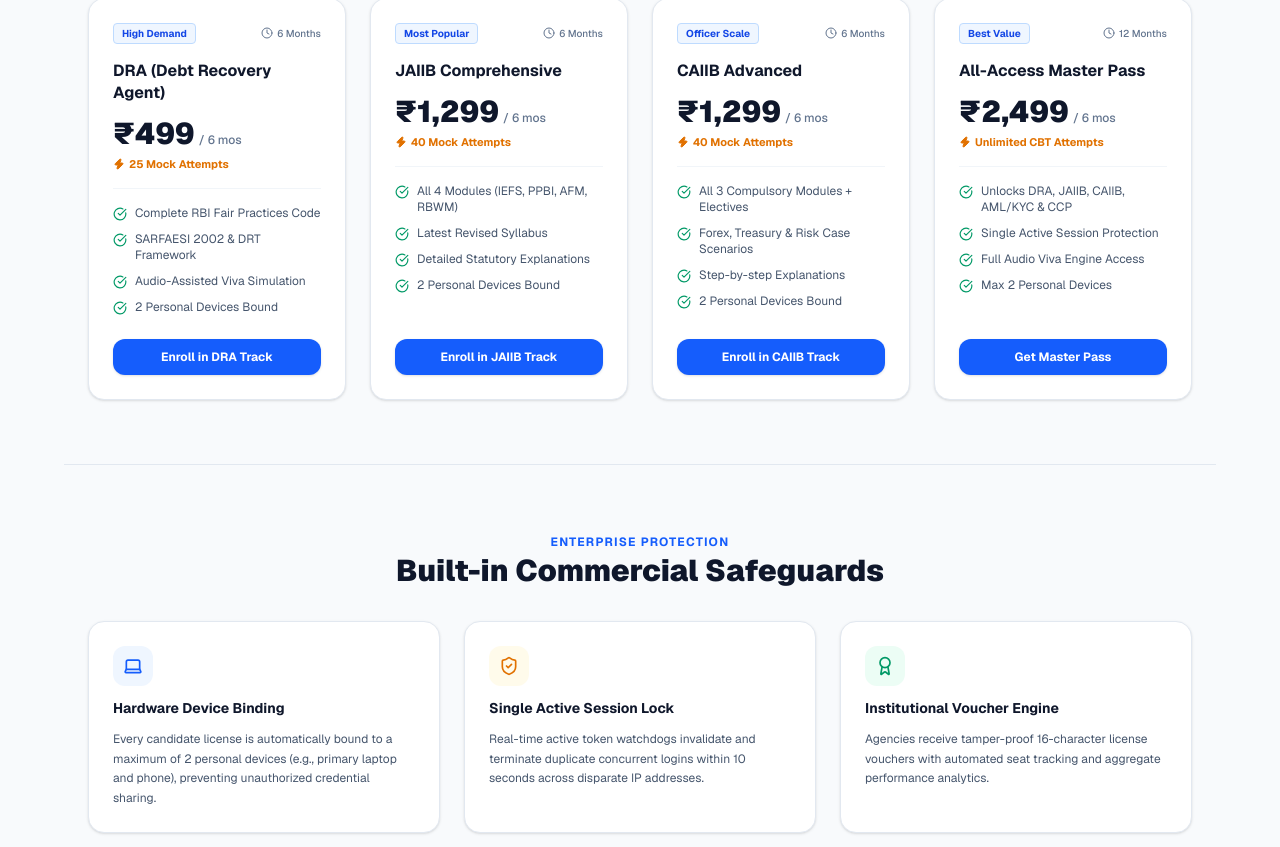
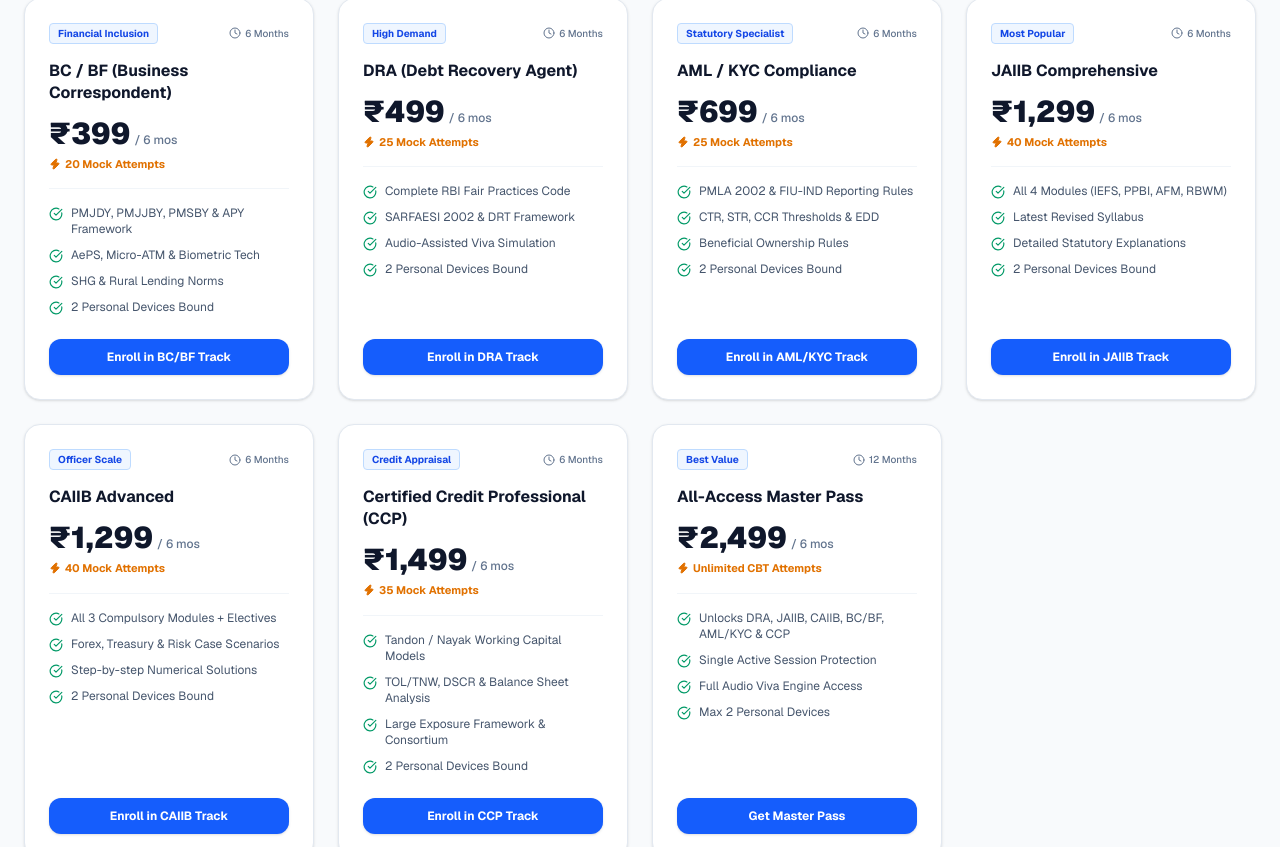
Before and after one commit to cbiswarup74-hue/bankerviva, a Next.js app: page / in a window 1280 px wide. Shown: the part 1207-2054 px from the top of the page. Built offline with nearby package versions, Linux system fonts and the light colour scheme.

Commit message:
feat: consolidate individual and institutional plans with BCBF, DRA, AML, CCP, JAIIB, and CAIIB tracks

```diff
--- a/src/app/page.tsx
+++ b/src/app/page.tsx
@@ -24,6 +24,20 @@
 
   const individualPlans = [
     {
+      title: 'BC / BF (Business Correspondent)',
+      price: '₹399',
+      duration: '6 Months',
+      credits: '20 Mock Attempts',
+      badge: 'Financial Inclusion',
+      features: [
+        'PMJDY, PMJJBY, PMSBY & APY Framework',
+        'AePS, Micro-ATM & Biometric Tech',
+        'SHG & Rural Lending Norms',
+        '2 Personal Devices Bound'
+      ],
+      ctaText: 'Enroll in BC/BF Track'
+    },
+    {
       title: 'DRA (Debt Recovery Agent)',
       price: '₹499',
       duration: '6 Months',
@@ -36,6 +50,20 @@
         '2 Personal Devices Bound'
       ],
       ctaText: 'Enroll in DRA Track'
+    },
+    {
+      title: 'AML / KYC Compliance',
+      price: '₹699',
+      duration: '6 Months',
+      credits: '25 Mock Attempts',
+      badge: 'Statutory Specialist',
+      features: [
+        'PMLA 2002 & FIU-IND Reporting Rules',
+        'CTR, STR, CCR Thresholds & EDD',
+        'Beneficial Ownership Rules',
+        '2 Personal Devices Bound'
+      ],
+      ctaText: 'Enroll in AML/KYC Track'
     },
     {
       title: 'JAIIB Comprehensive',
@@ -60,10 +88,24 @@
       features: [
         'All 3 Compulsory Modules + Electives',
         'Forex, Treasury & Risk Case Scenarios',
-        'Step-by-step Explanations',
+        'Step-by-step Numerical Solutions',
         '2 Personal Devices Bound'
       ],
       ctaText: 'Enroll in CAIIB Track'
+    },
+    {
+      title: 'Certified Credit Professional (CCP)',
+      price: '₹1,499',
+      duration: '6 Months',
+      credits: '35 Mock Attempts',
+      badge: 'Credit Appraisal',
+      features: [
+        'Tandon / Nayak Working Capital Models',
+        'TOL/TNW, DSCR & Balance Sheet Analysis',
+        'Large Exposure Framework & Consortium',
+        '2 Personal Devices Bound'
+      ],
+      ctaText: 'Enroll in CCP Track'
     },
     {
       title: 'All-Access Master Pass',
@@ -72,7 +114,7 @@
       credits: 'Unlimited CBT Attempts',
       badge: 'Best Value',
       features: [
-        'Unlocks DRA, JAIIB, CAIIB, AML/KYC & CCP',
+        'Unlocks DRA, JAIIB, CAIIB, BC/BF, AML/KYC & CCP',
         'Single Active Session Protection',
         'Full Audio Viva Engine Access',
         'Max 2 Personal Devices'
@@ -82,6 +124,21 @@
   ];
 
   const institutionalPlans = [
+    {
+      title: 'BC / BF Rural CSC Bulk Pass',
+      price: '₹249',
+      unit: '/ candidate',
+      minOrder: 'Min 25 Candidate Seats (₹6,225 total)',
+      duration: '6 Months',
+      badge: 'Financial Inclusion',
+      features: [
+        'Instant 16-Character Activation Vouchers',
+        'AePS, PMJDY & Social Security Test Series',
+        'Individual Candidate Device Locking',
+        'Official Invoicing for Corporate BCs'
+      ],
+      ctaText: 'Book BC/BF Batch'
+    },
     {
       title: 'DRA Agency Bulk Tier',
       price: '₹299',
@@ -98,6 +155,21 @@
       ctaText: 'Book DRA Agency Batch'
     },
     {
+      title: 'Specialized (AML/KYC & CCP)',
+      price: '₹449',
+      unit: '/ candidate',
+      minOrder: 'Min 10 Candidate Seats (₹4,490 total)',
+      duration: '6 Months',
+      badge: 'Compliance Desk',
+      features: [
+        'FIU-IND PMLA Reporting Standards',
+        'Credit Processing & Ratio Appraisals',
+        'Batch Activation Codes',
+        'Corporate Verification Support'
+      ],
+      ctaText: 'Order Compliance Tier'
+    },
+    {
       title: 'JAIIB / CAIIB Bank Batch',
       price: '₹799',
       unit: '/ candidate',
@@ -111,21 +183,6 @@
         'Centralized Voucher Management'
       ],
       ctaText: 'Order Bank Study Batch'
-    },
-    {
-      title: 'Specialized (AML/KYC & CCP)',
-      price: '₹449',
-      unit: '/ candidate',
-      minOrder: 'Min 10 Candidate Seats (₹4,490 total)',
-      duration: '6 Months',
-      badge: 'Compliance Desk',
-      features: [
-        'FIU-IND PMLA Reporting Standards',
-        'Credit Processing & Ratio Appraisals',
-        'Batch Activation Codes',
-        'Corporate Verification Support'
-      ],
-      ctaText: 'Order Compliance Tier'
     }
   ];
 
@@ -236,7 +293,7 @@
       </section>
 
       {/* Commercial Pricing Matrix Section */}
-      <section id="pricing" className="max-w-6xl mx-auto px-6 py-16 space-y-8 border-t border-slate-200">
+      <section id="pricing" className="max-w-7xl mx-auto px-6 py-16 space-y-8 border-t border-slate-200">
         <div className="text-center space-y-2">
           <span className="text-xs font-bold text-blue-600 uppercase tracking-widest">Transparent Licensing</span>
           <h2 className="text-2xl sm:text-3xl font-black text-slate-900">Choose Your Certification Track</h2>
@@ -271,9 +328,9 @@
           </div>
         </div>
 
-        {/* Pricing Cards */}
+        {/* Pricing Cards Grid */}
         {pricingTab === 'individual' ? (
-          <div className="grid grid-cols-1 md:grid-cols-2 lg:grid-cols-4 gap-6 pt-2">
+          <div className="grid grid-cols-1 sm:grid-cols-2 lg:grid-cols-3 xl:grid-cols-4 gap-6 pt-2">
             {individualPlans.map((plan, idx) => (
               <div
                 key={idx}
@@ -320,7 +377,7 @@
             ))}
           </div>
         ) : (
-          <div className="grid grid-cols-1 md:grid-cols-3 gap-6 max-w-5xl mx-auto pt-2">
+          <div className="grid grid-cols-1 md:grid-cols-2 lg:grid-cols-4 gap-6 max-w-7xl mx-auto pt-2">
             {institutionalPlans.map((plan, idx) => (
               <div
                 key={idx}
```
